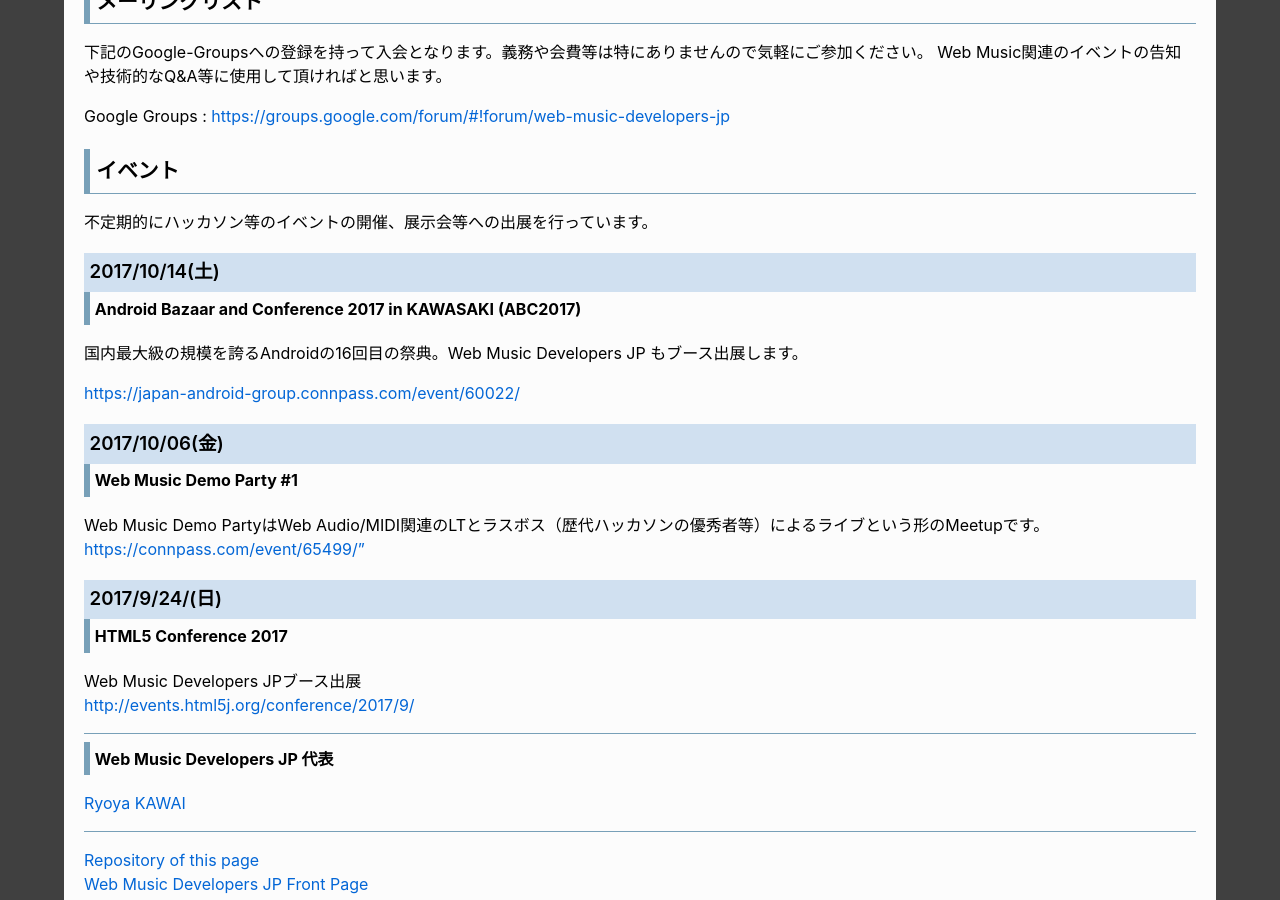
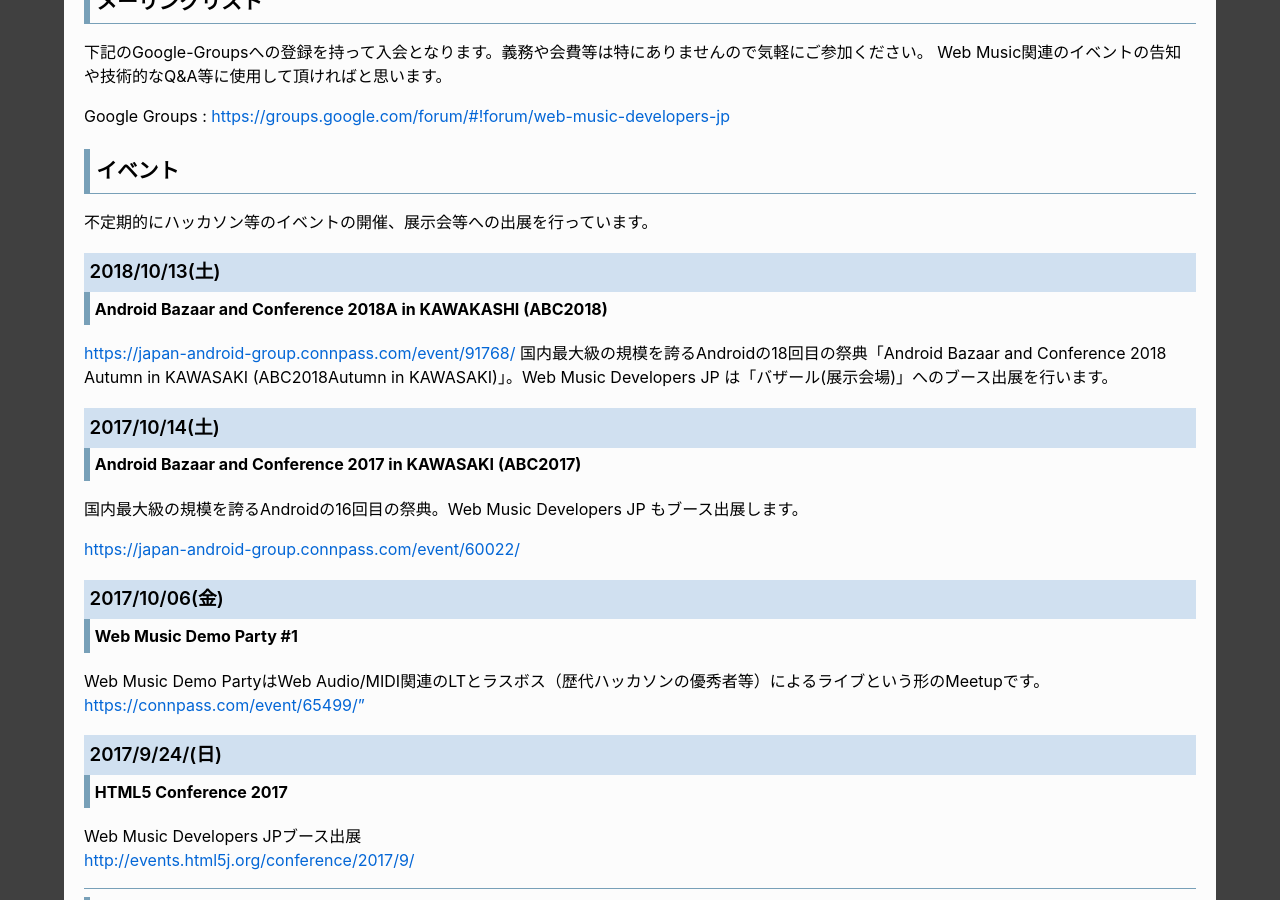
Before and after one commit to WebMusicDevelopersJP/WebMusicDevelopersJP.github.io, a Jekyll site: the page built from index.md, in a window 1280 px wide and 900 px high, scrolled down 700 px. Built offline with Jekyll 4.4.1, drawn with Linux system fonts in a browser that asks for light colours; our own code applies the rules of GitHub Pages for plain Markdown files; comment, search, counter and statistics services are not loaded.

Commit message:
Update index.md

```diff
--- a/index.md
+++ b/index.md
@@ -12,6 +12,11 @@ Google Groups : [https://groups.google.com/forum/#!forum/web-music-developers-jp
 
 ## イベント
 不定期的にハッカソン等のイベントの開催、展示会等への出展を行っています。
+
+### 2018/10/13(土)
+#### Android Bazaar and Conference 2018A in KAWAKASHI (ABC2018)
+[https://japan-android-group.connpass.com/event/91768/](https://japan-android-group.connpass.com/event/91768/)
+国内最大級の規模を誇るAndroidの18回目の祭典「Android Bazaar and Conference 2018 Autumn in KAWASAKI (ABC2018Autumn in KAWASAKI)」。Web Music Developers JP は「バザール(展示会場)」へのブース出展を行います。
 
 ### 2017/10/14(土)
 #### Android Bazaar and Conference 2017 in KAWASAKI (ABC2017)
```
